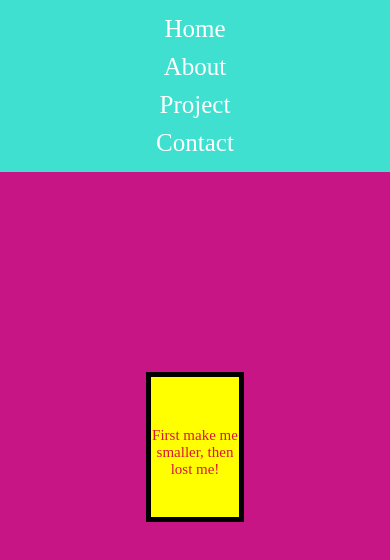
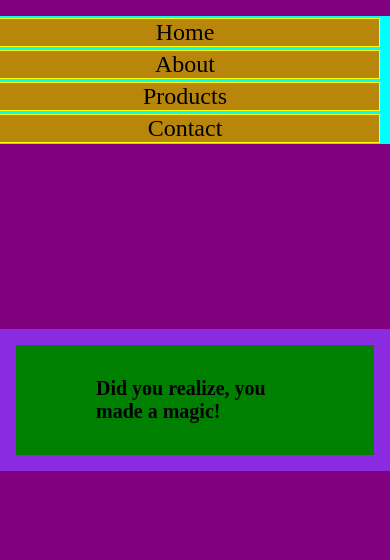
Before and after one commit to suheyl-yazici/flexbox_mediaquery_learn, a plain HTML site: page index.html in a window 390 px wide. Drawn offline with Linux system fonts and the light colour scheme.

Commit message:
eksikler tamamlandı

```diff
--- a/index.html
+++ b/index.html
@@ -1,21 +1,28 @@
 <!DOCTYPE html>
 <html lang="en">
   <head>
-    <meta charset="UTF-8">
-    <meta http-equiv="X-UA-Compatible" content="IE=edge">
-    <meta name="viewport" content="width=device-width, initial-scale=1.0">
+    <meta charset="UTF-8" />
+    <meta http-equiv="X-UA-Compatible" content="IE=edge" />
+    <meta name="viewport" content="width=device-width, initial-scale=1.0" />
     <title>Document</title>
-    <link rel="stylesheet" href="./style.css">
+    <link rel="stylesheet" href="./style.css" />
   </head>
   <body>
-   <header id="baslık">
-<a href="#">Home</a>
-<a href="#">About</a>
-<a href="#">Project</a>
-<a href="#">Contact</a>
+    <header class="header">
+      <nav class="header__navbar">
+        <ul>
+          <li>Home</li>
+          <li>About</li>
+          <li>Products</li>
+          <li>Contact</li>
+        </ul>
+      </nav>
     </header>
-   <main id="main">
-       <p id="parag">First make me smaller, then lost me!</p>
+    <main class="content">
+        <section class="content__section">
+            <h1>First make me smaller ,then lost me!</h1>
+            <h2>Did you realize, you made a magic!</h2>
+        </section>
     </main>
   </body>
 </html>
--- a/style.css
+++ b/style.css
@@ -1,83 +1,100 @@
-* {
+*{
   margin: 0;
   padding: 0;
   box-sizing: border-box;
 }
-body {
-  background-color: rgba(247, 218, 218, 0.87);
+body{
+  background-color: bisque;
 }
-#baslık {
-  background-color: orange;
-  height: 50px;
-  text-align: right;
-  padding: 10px 40px;
-  margin-bottom: 200px;
-  font-size: 30px;
+.header{
+  background-color: grey;
+  height: 4rem;
 }
-a {
-  text-decoration: none;
-  padding: 5px;
-  margin: auto;
-}
-main {
-  background-color: aqua;
-  border: 20px dotted red;
-  height: 200px;
-  width: 75%;
-  margin: auto;
-}
-#parag {
-  color: black;
-  text-align: center;
-  padding-top: 50px;
-  font-size: xx-large;
+ul {
+  display: flex;
+  justify-content: flex-end;
+  align-items: center;
+  height: 3rem;
 }
 
-@media screen and (max-width: 1000px) {
-  #baslık {
-    text-align: center;
-    height: 80px;
-    font-size: 25px;
+li{
+  margin-right: 20px;
+  font-size: 1.5rem;
+  list-style-type: none;
+  display: block;
+}
+.content{
+  display: flex;
+  justify-content: center;
+  align-items: center;
+  height: 40rem;
+}
+.content__section {
+  border: 1rem solid blueviolet;
+  padding: 5rem 20rem;
+  background-color: green;
+}
+h2{display: none;}
+
+
+@media (max-width: 992px){
+  body{
+      background-color: rgb(193,233,132);
+}
+.content__section {
+  padding: 4rem 10rem;
+}
+
+}
+@media (max-width: 768px){
+  body{
+      background-color: rgb(134, 132, 233);
+}
+  ul{
+      justify-content: space-around;
+      display: flex;
+      width: 100%;
   }
-  body {
-    background-color: seagreen;
-  }
-#baslık{
-    background-color: sienna;
-    justify-content: center;
+  li{
+      color:black;
+      border: 1px solid yellow;
+      width: 100%;
+
 }
-a{
-    color: white;
-}
-main{
-    width: 50%;
-    background-color: tomato;
-    border: 10px double purple;
-}
-#parag{
-    font-size: 20px;
-    color: blue;
+.content__section {
+  padding: 2rem 5rem;
 }
 }
 
-@media screen and (max-width:600px) {
-#baslık {
-    display: flex;
-    flex-direction: column;
-    height: 22%;
-    background-color: turquoise;
+@media (max-width: 600px){
+  body{
+      background-color: purple;
 }
-main{
-    background-color: yellow;
-    width: 25%;
-    border: 5px solid ;
-    height: 150px;
+  ul{
+      flex-direction: column;
+      align-items: center;
+      background-color: aqua;
+      height:8rem;
+  }
+  li{
+      color:black;
+      display: block;
+      background-color: darkgoldenrod;
+      text-align: center;
 }
-body{
-    background-color: mediumvioletred;
+li:hover{
+  background-color: brown;
 }
-#parag{
-    font-size:15px;
-    color: crimson;
+.content__section {
+  padding: 2rem 5rem;
+}
+.header{
+  margin-top: 1rem;
+}
+h1{
+  display: none;
+}
+h2{display: block;
+font-size: 20px;
 }
 }
```
Lines whose indentation alone changed are shown as unchanged.
